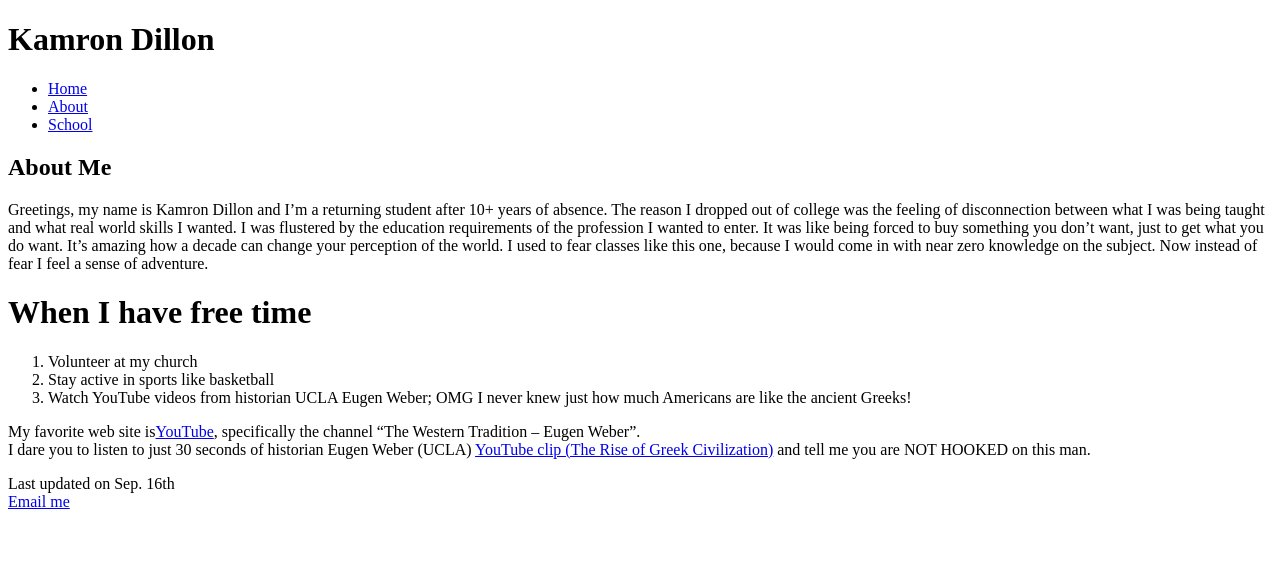
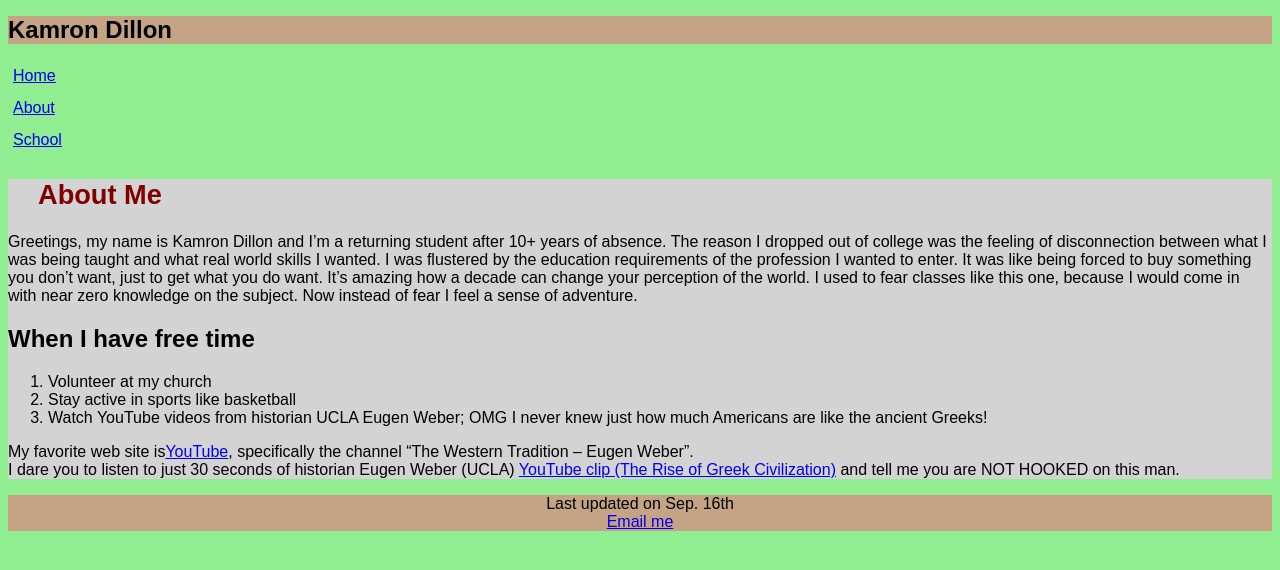
Before and after one commit to KamronDillon/FALL2024-CIS-132-3543, a plain HTML site: page index.html in a window 1280 px wide. Drawn offline with Linux system fonts and the light colour scheme.

Commit message:
Add files via upload

```diff
--- a/index.html
+++ b/index.html
@@ -3,12 +3,13 @@
 
 <head>
 	<meta charset="utf-8">
+	<link rel="stylesheet" href="main.css">
 	<title>Kamron Dillon</title>
 </head>
 
 <body>
 	<main>
-		<h1>Kamron Dillon</h1>
+	<header>	<h1>Kamron Dillon</h1>  </header>
 
 		<nav>
 			<ul>
@@ -18,6 +19,7 @@
 			</ul>
 		</nav>
 
+<section>
 		<h2>About Me</h2>
 		<p>Greetings, my name is Kamron Dillon and I’m a returning student after 10+ years of absence. The reason I dropped out of college was the feeling of disconnection between what I was being taught and what real world skills I wanted. I was flustered by the education requirements of the profession I wanted to enter. It was like being forced to buy something you don’t want, just to get what you do want. It’s amazing how a decade can change your perception of the world. I used to fear classes like this one, because I would come in with near zero knowledge on the subject. Now instead of fear I feel a sense of adventure. </p>
 
@@ -32,6 +34,7 @@
 		<p>My favorite web site is<a href="https://youtu.be/6lrcdSM6p5g?t=23">YouTube</a>, specifically the channel “The Western Tradition – Eugen Weber”.<br>
 		I dare you to listen to just 30 seconds of historian Eugen Weber (UCLA) <a href="https://youtu.be/6lrcdSM6p5g?t=23">YouTube clip (The Rise of Greek Civilization)</a> and tell me you are NOT HOOKED on this man.
 		</p>
+</section>
 	</main>
 	<footer>
 		<p>Last updated on Sep. 16th<br><a href="kdd.fake@gmail.com">Email me</a>
--- /dev/null
+++ b/main.css
@@ -0,0 +1,46 @@
+/* STUDENT: KAMRON DILLON */
+
+/* custom property */
+:root {
+	/* NOTE: The variable name MUST start with two dashes
+	   https://www.w3schools.com/css/css3_variables.asp	*/
+	--global-color-1: #800000;
+}
+
+/* ELEMENT styles for the elements */
+body { background-color:#90EE90; font-family: Arial, Helvetica, sans-serif; font-size: 100%; }
+/*a:focus, a:hover { font-style: italic; }
+.shadow {	text-shadow: 2px 3px 5px var(--global-color-1); }*/
+
+header {background-color:#C4A484;}
+
+/* NAV styles for the header */
+nav > ul {line-height:2em;
+	list-style-type: none;
+	padding-left:5px;}
+
+/* SECTION styles for the header */
+section {background-color: #D3D3D3;
+	width:75%
+	font-size: 1.2em;
+}
+
+
+ h2 {	font-size: 170%;	color: var(--global-color-1);	text-indent: 30px; }
+header h3 {	font-size: 130%;	font-style: italic;	text-indent: 30px; }
+header img { float: left; }
+
+
+/* HEADER styles for the header */
+header h2 {	font-size: 170%;	color: var(--global-color-1);	text-indent: 30px; }
+header h3 {	font-size: 130%;	font-style: italic;	text-indent: 30px; }
+header img { float: left; }
+
+/* MAIN styles for the main content */
+main { clear: left; }
+main h1  { font-size: 150%; }
+main h3  { font-size: 105%; }
+
+/* FOOTER styles for the footer */
+footer {background-color: #C4A484;}
+footer p { text-align: center; }
```
Also changed, not shown: about.html (+7 -1 lines).
